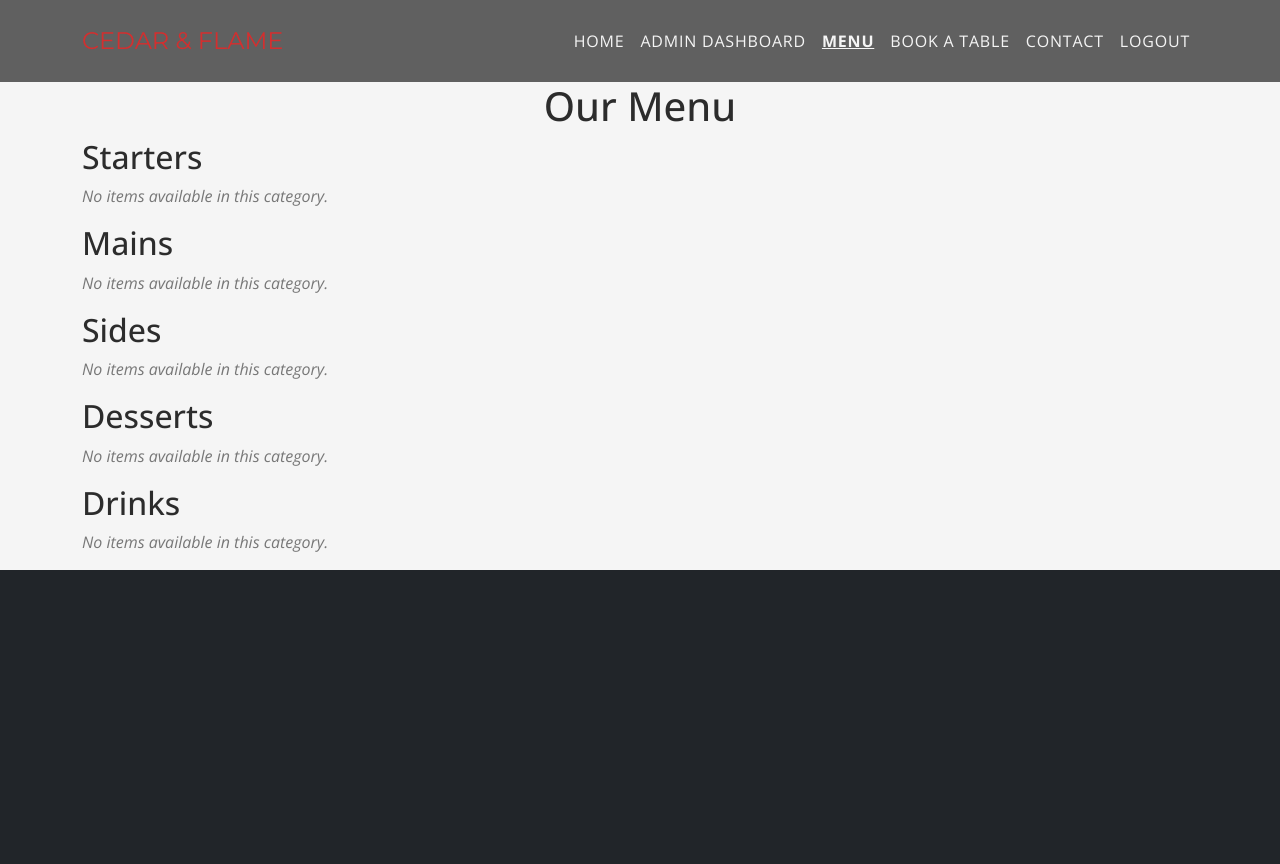
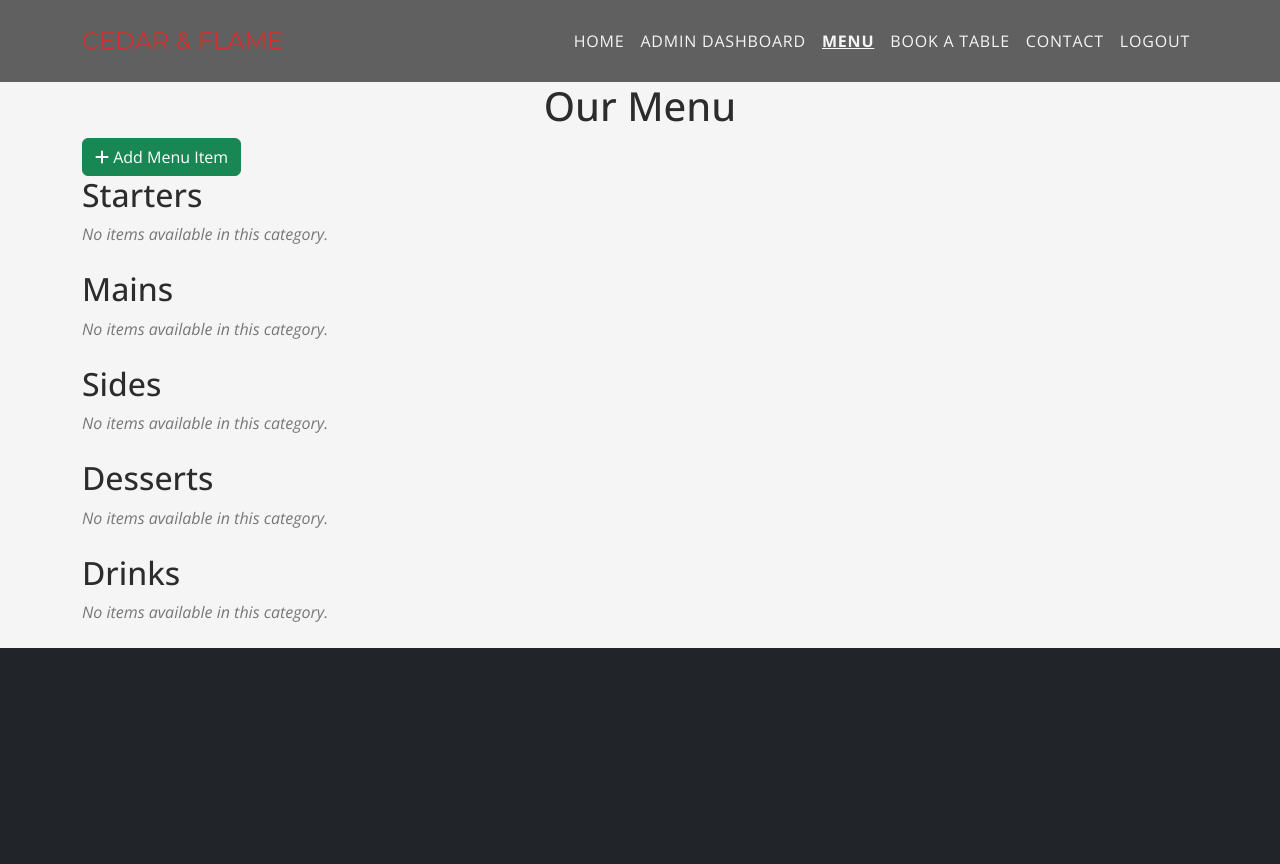
Before and after one commit to MFS4711/Restaurant-Web-App, a Django app: page /menu/ in a window 1280 px wide. Shown: the top 864 px of the page. Run offline with Django 4.2, Linux system fonts and the light colour scheme; the visitor is signed in with stand-in values (Sample User, id 1); data that the repository does not hold is empty; some libraries are stand-ins or nearby versions.

Commit message:
Add buttons to add/modify/delete menu items - check only visible to superuser - style with bootstrap - buttons/layout to be styled further once crud implemented

```diff
--- a/menu/templates/menu/menu.html
+++ b/menu/templates/menu/menu.html
@@ -6,15 +6,44 @@
 
     <h1>Our Menu</h1>
 
+    {% if user.is_authenticated and user.is_superuser %}
+    <div>
+        <a href="#" class="btn btn-success add-btn">
+            <i class="fas fa-plus"></i> Add Menu Item
+        </a>
+    </div>
+    {% endif %}
+
     {% for category_label, category_items in categorised_items %}
-    <div class="category-section">
+    <div class="category-section mb-4">
         <h2>{{ category_label }}</h2>
 
         {% for menu_item in category_items %}
-        <div class="menu-item">
-            <h4>{{ menu_item.name }}</h4>
-            <p>{{ menu_item.description }}</p>
-            <p>Price: £{{ menu_item.price }}</p>
+        <div class="menu-item row">
+            <div class="col-9 col-sm-10">
+                <h4>{{ menu_item.name }}</h4>
+                <p>{{ menu_item.description }}</p>
+                <p>Price: £{{ menu_item.price }}</p>
+            </div>
+
+            {% if user.is_authenticated and user.is_superuser %}
+            <div class="col-3 col-sm-2">
+                <div class="row mb-2">
+                    <div class="col-12">
+                        <a href="#" class="btn btn-warning btn-sm edit-btn">
+                            <i class="fas fa-cogs"></i> Edit
+                        </a>
+                    </div>
+                </div>
+                <div class="row">
+                    <div class="col-12">
+                        <a href="#" class="btn btn-danger btn-sm delete-btn">
+                            <i class="fas fa-trash-alt"></i> Delete
+                        </a>
+                    </div>
+                </div>
+            </div>
+            {% endif %}
         </div>
         {% empty %}
         <p>No items available in this category.</p>
--- a/static/css/style.css
+++ b/static/css/style.css
@@ -205,6 +205,8 @@ h1 {
     margin-bottom: 20px;
     border-radius: 8px;
     box-shadow: 0 4px 10px rgba(0, 0, 0, 0.1);
+    display: flex;
+    align-items: center;
 }
 
 /* Menu item title styles */
```
